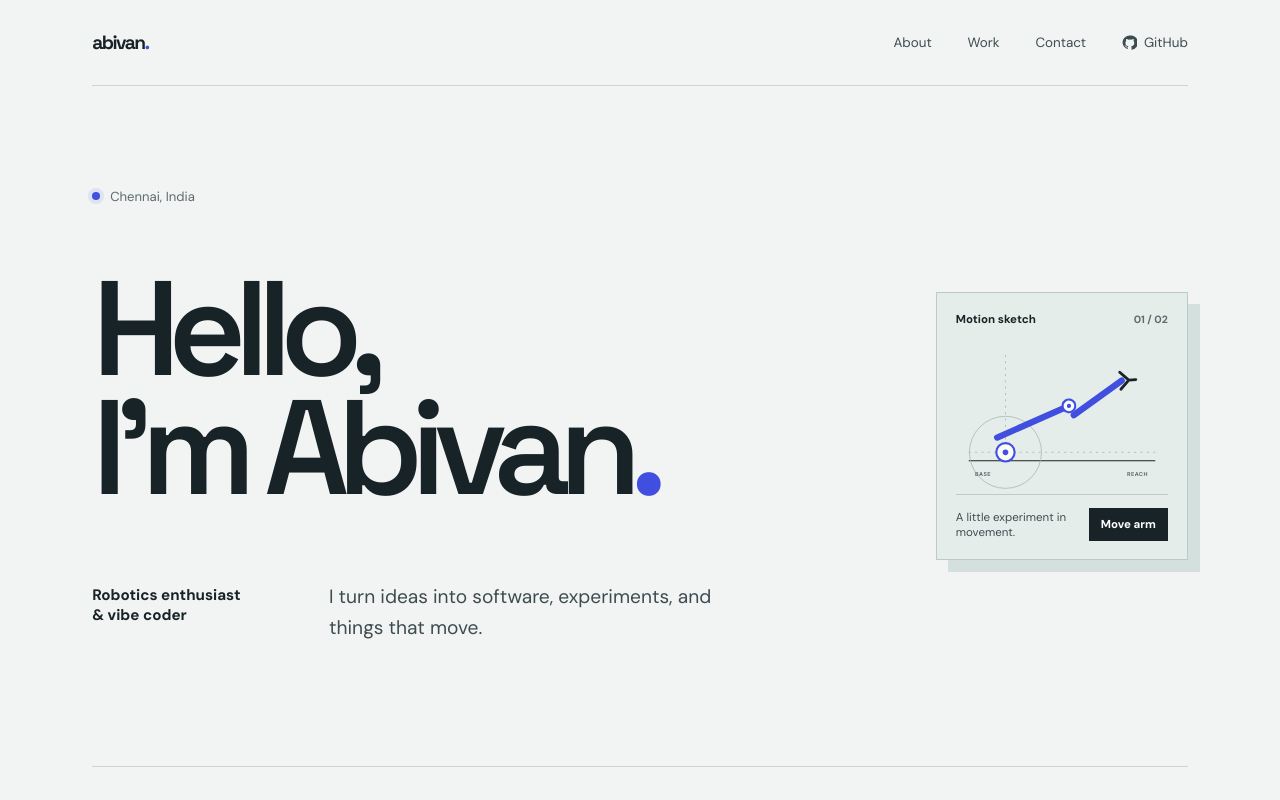
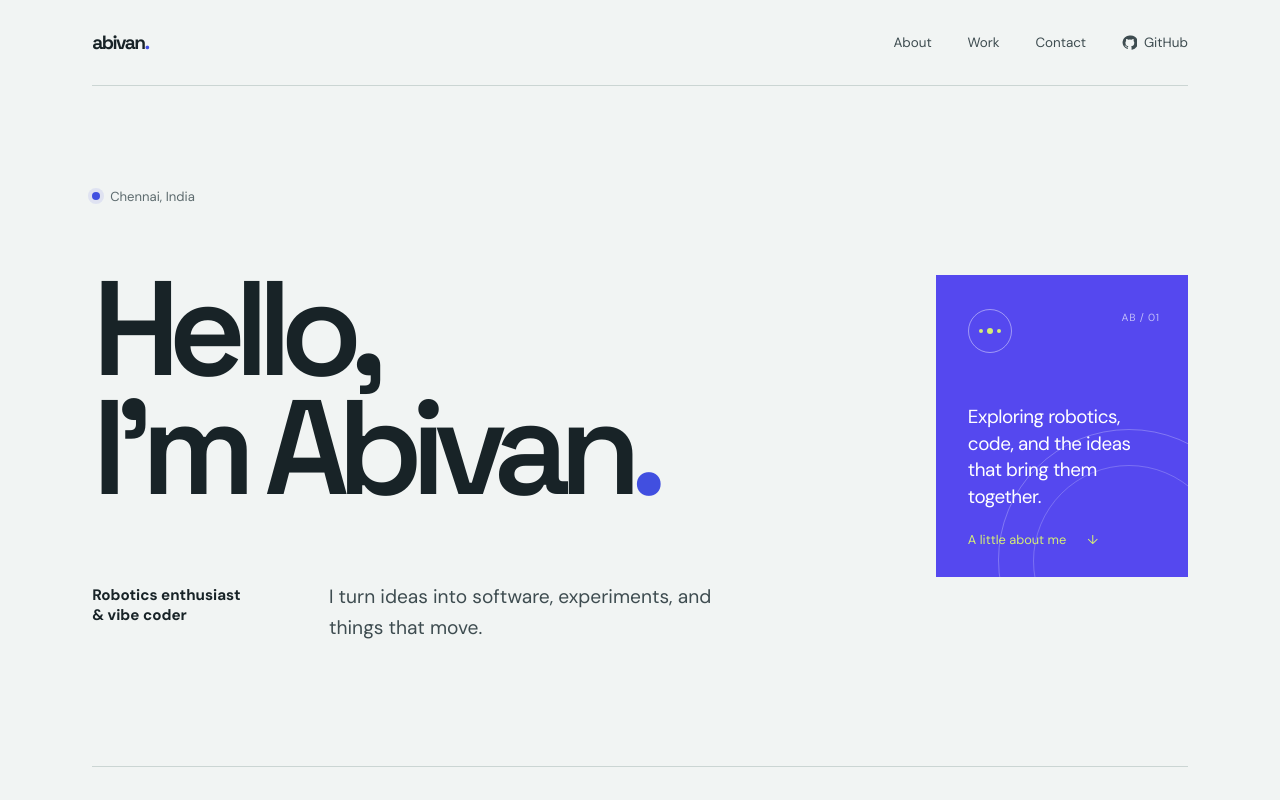
Before and after one commit to abivan100-stack/abivan-portfolio, a React (Vite) app: page / in a window 1280 px wide. Shown: the top 800 px of the page. Built offline with nearby package versions, Linux system fonts and the light colour scheme.

Commit message:
Restore original hero intro card

```diff
--- a/src/App.css
+++ b/src/App.css
@@ -8,6 +8,7 @@
   --blue: #414fe0;
   --blue-deep: #2d3ab6;
   --signal: #c5ebe0;
+  --acid: #d5ed77;
   --display: 'Space Grotesk', 'Segoe UI', sans-serif;
   min-height: 100vh;
   padding-inline: clamp(22px, 7.2vw, 116px);
@@ -39,23 +40,17 @@
 .hero-bottom { display: flex; align-items: flex-start; gap: clamp(27px, 6vw, 88px); margin-top: clamp(42px, 6vw, 74px); }
 .hero-role { flex: 0 0 160px; margin: 0; padding-top: .22em; color: var(--ink); font-size: .95rem; font-weight: 700; }
 .hero-description { max-width: 405px; margin: 0; color: var(--ink-soft); font-size: clamp(1.05rem, 1.5vw, 1.25rem); line-height: 1.6; }
-.hero-study { min-width: 0; padding: 19px 19px 18px; color: var(--ink); background: #e5edeb; border: 1px solid #bbccc8; box-shadow: 12px 12px 0 #d4e0dd; }
-.study-heading, .study-footer { display: flex; align-items: center; justify-content: space-between; gap: 12px; }
-.study-heading { font-size: .72rem; font-weight: 700; }
-.study-heading span:last-child { color: var(--quiet); font-size: .66rem; font-variant-numeric: tabular-nums; }
-.study-diagram { display: block; width: 100%; height: auto; margin: 8px 0 10px; overflow: visible; }
-.study-diagram text { fill: var(--quiet); font-family: 'DM Sans', sans-serif; font-size: 8px; font-weight: 700; letter-spacing: .07em; }
-.study-ground { fill: none; stroke: var(--ink); stroke-width: 1.5; }
-.study-guide { fill: none; stroke: #9eafaa; stroke-width: 1; stroke-dasharray: 3 6; }
-.study-radius { fill: none; stroke: #9eafaa; stroke-width: 1; }
-.study-arm { fill: none; stroke: var(--blue); stroke-width: 9; stroke-linecap: round; }
-.study-joint, .study-base { fill: var(--paper-light); stroke: var(--blue); stroke-width: 3; }
-.study-joint-core, .study-base-core { fill: var(--blue); }
-.study-tool { fill: none; stroke: var(--ink); stroke-width: 4; stroke-linecap: round; stroke-linejoin: round; }
-.study-footer { align-items: end; border-top: 1px solid #bbccc8; padding-top: 13px; }
-.study-footer p { max-width: 130px; margin: 0; color: var(--ink-soft); font-size: .72rem; line-height: 1.35; }
-.study-footer button { flex: 0 0 auto; padding: 9px 12px; color: white; background: var(--ink); border: 0; border-radius: 0; cursor: pointer; font-size: .72rem; font-weight: 700; white-space: nowrap; transition: background-color 160ms ease; }
-.study-footer button:hover { background: var(--blue-deep); }
+.hero-note { position: relative; min-height: 302px; padding: 34px 32px 29px; display: flex; flex-direction: column; align-items: flex-start; color: white; background: #5548ef; overflow: hidden; }
+.hero-note::before { position: absolute; right: -72px; bottom: -114px; width: 260px; height: 260px; border: 1px solid #ffffff42; border-radius: 50%; content: ''; }
+.hero-note::after { position: absolute; right: -37px; bottom: -80px; width: 190px; height: 190px; border: 1px solid #ffffff38; border-radius: 50%; content: ''; }
+.note-symbol { width: 44px; height: 44px; margin-bottom: auto; display: flex; align-items: center; justify-content: center; gap: 4px; border: 1px solid #ffffff70; border-radius: 50%; }
+.note-symbol span { width: 4px; height: 4px; border-radius: 50%; background: var(--acid); }
+.note-symbol span:nth-child(2) { width: 6px; height: 6px; }
+.hero-note > p { position: relative; z-index: 1; max-width: 225px; margin: 44px 0 20px; font-size: 1.18rem; line-height: 1.42; letter-spacing: -.025em; }
+.hero-note > a { position: relative; z-index: 2; display: flex; align-items: center; gap: 21px; color: var(--acid); font-size: .8rem; text-decoration: none; }
+.hero-note > a span { transition: transform 180ms ease; }
+.hero-note > a:hover span { transform: translateY(4px); }
+.note-index { position: absolute; top: 36px; right: 28px; color: #ffffffa3; font-size: .65rem; letter-spacing: .07em; }
 
 .section-wrap { width: min(100%, 1100px); margin-inline: auto; }
 .about-section { padding-block: clamp(74px, 8vw, 116px) clamp(82px, 9vw, 128px); display: grid; grid-template-columns: .72fr 1.28fr; gap: clamp(55px, 11vw, 170px); border-top: 1px solid var(--line); }
@@ -106,7 +101,7 @@
 @media (max-width: 900px) {
   .hero { min-height: 620px; grid-template-columns: minmax(0, 1fr) 250px; gap: 34px; }
   .hero h1 { font-size: clamp(4rem, 9vw, 6.4rem); }
-  .hero-study { padding: 16px; }
+  .hero-note { min-height: 270px; padding: 25px; }
   .hero-bottom { gap: 25px; }
   .hero-role { flex-basis: 135px; }
   .about-section { gap: 50px; }
@@ -115,7 +110,7 @@
 }
 @media (max-width: 760px) {
   .hero { grid-template-columns: minmax(0, 1fr); }
-  .hero-study { width: min(100%, 320px); justify-self: end; }
+  .hero-note { width: min(100%, 320px); justify-self: end; }
 }
 @media (max-width: 650px) {
   .site-shell { padding-inline: 21px; }
@@ -128,7 +123,8 @@
   .hero-bottom { margin-top: 37px; flex-direction: column; gap: 12px; }
   .hero-role { flex-basis: auto; }
   .hero-description { max-width: 390px; font-size: 1.05rem; }
-  .hero-study { width: min(100%, 350px); padding: 16px; align-self: flex-end; }
+  .hero-note { width: auto; min-height: 235px; padding: 24px; }
+  .hero-note > p { margin-top: 30px; }
   .about-section { padding-block: 68px 78px; grid-template-columns: 1fr; gap: 22px; }
   .section-side h2 { margin-top: 14px; font-size: 3rem; }
   .section-side h2 br { display: none; }
--- a/src/App.tsx
+++ b/src/App.tsx
@@ -1,4 +1,3 @@
-import { useState } from 'react'
 import { motion, MotionConfig, useReducedMotion } from 'motion/react'
 import projects from './data/projects.json'
 import './App.css'
@@ -28,7 +27,6 @@ function ProjectRow({ project }: { project: Project }) {
 
 function App() {
   const reduceMotion = useReducedMotion()
-  const [armMoved, setArmMoved] = useState(false)
   const orderedProjects = [...projects].sort((a, b) => Date.parse(b.updatedAt) - Date.parse(a.updatedAt))
   const entrance = (delay: number) => reduceMotion ? {} : { initial: { opacity: 0, y: 18 }, animate: { opacity: 1, y: 0, transition: { duration: 0.7, delay, ease: [0.22, 1, 0.36, 1] as const } } }
 
@@ -60,26 +58,11 @@ function App() {
                 <p className="hero-description">I turn ideas into software, experiments, and things that move.</p>
               </motion.div>
             </div>
-            <motion.aside className="hero-study" {...entrance(0.3)} aria-label="Interactive motion sketch">
-              <div className="study-heading"><span>Motion sketch</span><span>{armMoved ? '02 / 02' : '01 / 02'}</span></div>
-              <svg className="study-diagram" viewBox="0 0 300 210" role="img" aria-label="A simple two-joint robotic arm drawing">
-                <path className="study-ground" d="M18 178H282" />
-                <path className="study-guide" d="M70 166V24M18 166H282" />
-                <circle className="study-radius" cx="70" cy="166" r="51" />
-                <motion.g initial={false} animate={{ rotate: armMoved ? -14 : 12 }} transition={reduceMotion ? { duration: 0 } : { type: 'spring', stiffness: 95, damping: 17 }} style={{ transformOrigin: '70px 166px' }}>
-                  <path className="study-arm" d="M70 166L160 101" />
-                  <circle className="study-joint" cx="160" cy="101" r="9" />
-                  <circle className="study-joint-core" cx="160" cy="101" r="3" />
-                  <motion.g initial={false} animate={{ rotate: armMoved ? 24 : -16 }} transition={reduceMotion ? { duration: 0 } : { type: 'spring', stiffness: 95, damping: 17 }} style={{ transformOrigin: '160px 101px' }}>
-                    <path className="study-arm" d="M160 101L231 57" />
-                    <path className="study-tool" d="M229 45L241 57L229 69M241 57L251 57" />
-                  </motion.g>
-                </motion.g>
-                <circle className="study-base" cx="70" cy="166" r="13" />
-                <circle className="study-base-core" cx="70" cy="166" r="4" />
-                <text x="27" y="199">BASE</text><text x="242" y="199">REACH</text>
-              </svg>
-              <div className="study-footer"><p>A little experiment in movement.</p><button type="button" onClick={() => setArmMoved((value) => !value)}>{armMoved ? 'Reset arm' : 'Move arm'}</button></div>
+            <motion.aside className="hero-note" {...entrance(0.3)} aria-label="A little about Abivan">
+              <span className="note-symbol" aria-hidden="true"><span /><span /><span /></span>
+              <p>Exploring robotics, code, and the ideas that bring them together.</p>
+              <a href="#about">A little about me <span aria-hidden="true">↓</span></a>
+              <span className="note-index" aria-hidden="true">AB / 01</span>
             </motion.aside>
           </section>
 
```
